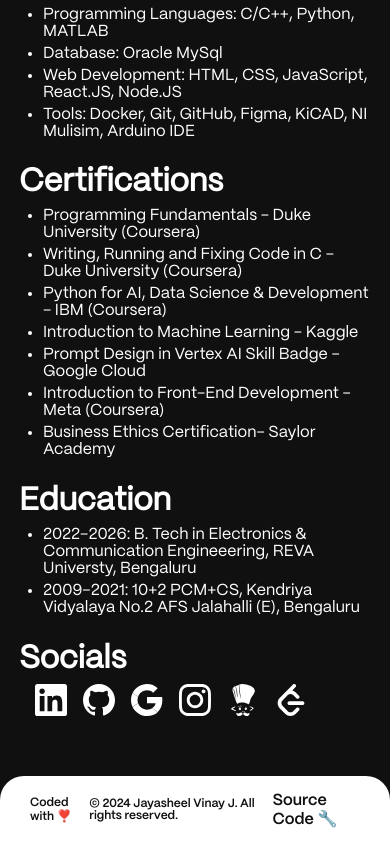
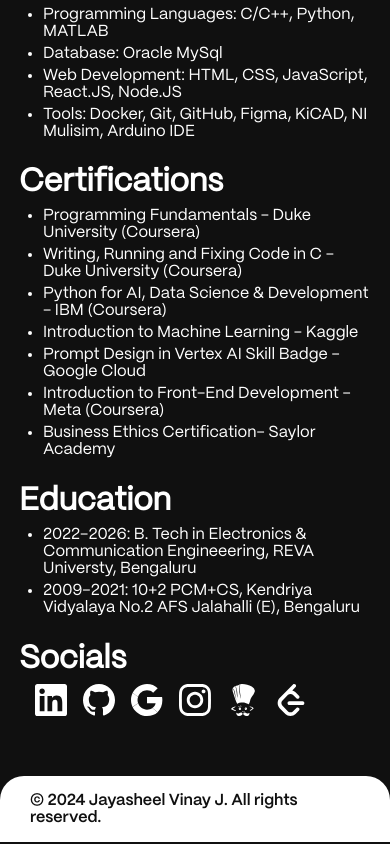
Before and after one commit to JayZ6969/portfolio, a React (Create React App) app: page /Engineer in a window 390 px wide. Shown: the part 1192-2036 px from the top of the page. Built offline with nearby package versions, Linux system fonts and the light colour scheme.

Commit message:
modify: Copyright Footer

```diff
--- a/src/components/CopyrightFooter/CopyrightFooter.css
+++ b/src/components/CopyrightFooter/CopyrightFooter.css
@@ -26,10 +26,20 @@
     color: var(--black-color);
 }
 
-.copyright-footer-container p {
+.copyright-footer-container p a {
     font-size: clamp(0.75rem, 1.667vw, 1.125rem);
     font-style: normal;
     font-weight: 400;
     line-height: normal;
     margin: 0;
 }
+
+@media screen and (max-width: 700px) {
+    .copyright-footer-container {
+        justify-content: center;
+    }
+
+    .no-display {
+        display: none;
+    }
+}
--- a/src/components/CopyrightFooter/CopyrightFooter.js
+++ b/src/components/CopyrightFooter/CopyrightFooter.js
@@ -4,12 +4,13 @@
 const CopyrightFooter = (props) => {
   return (
     <div className={props.ColorBG}>
-      <p>Coded with ❣️</p>
+      <p className="no-display">Coded with ❣️</p>
       <p> © 2024 Jayasheel Vinay J. All rights reserved.</p>
       <a
         href="https://github.com/JayZ6969/portfolio"
         target="_blank"
         rel="noreferrer"
+        className="no-display"
       >
         Source Code 🔧
       </a>
```
